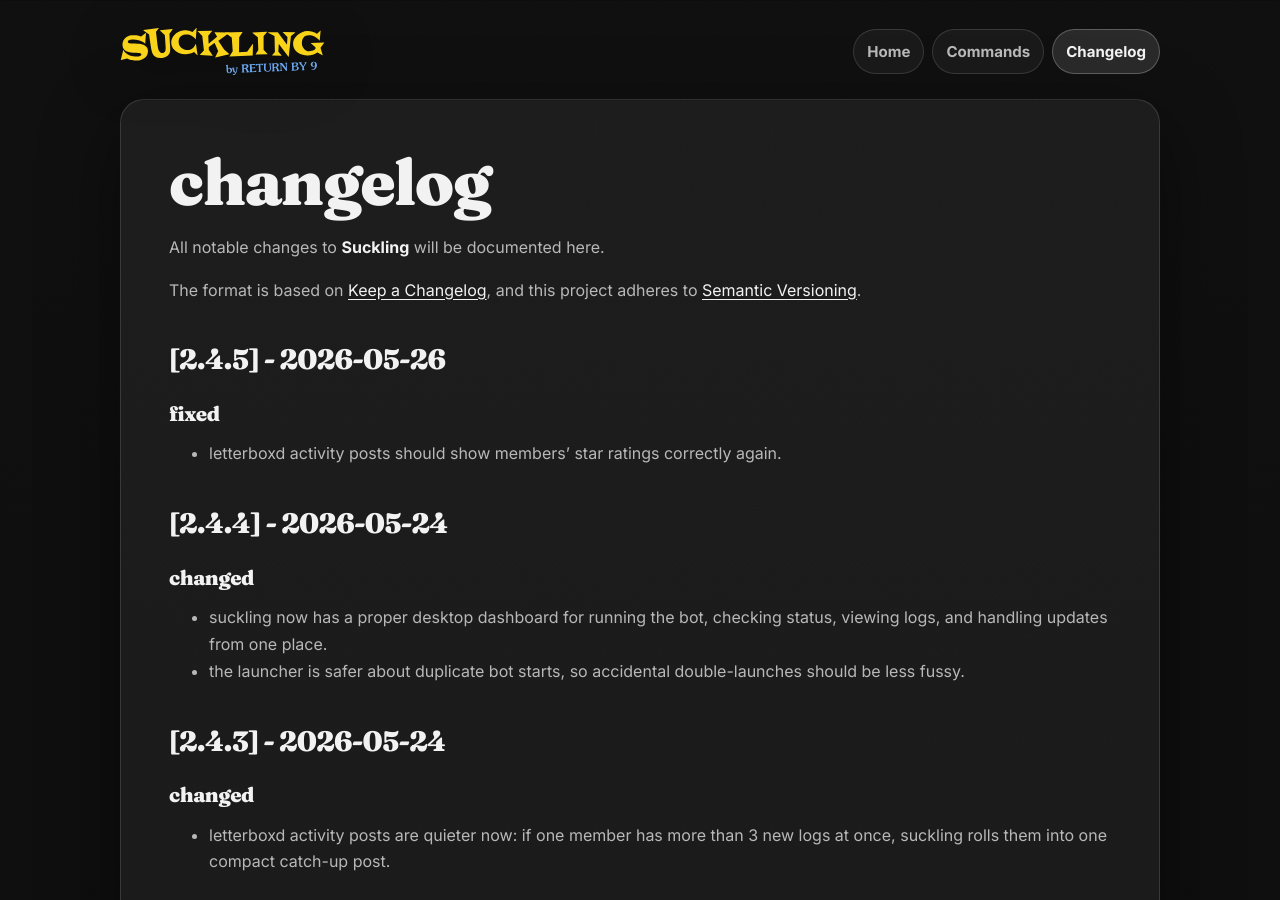
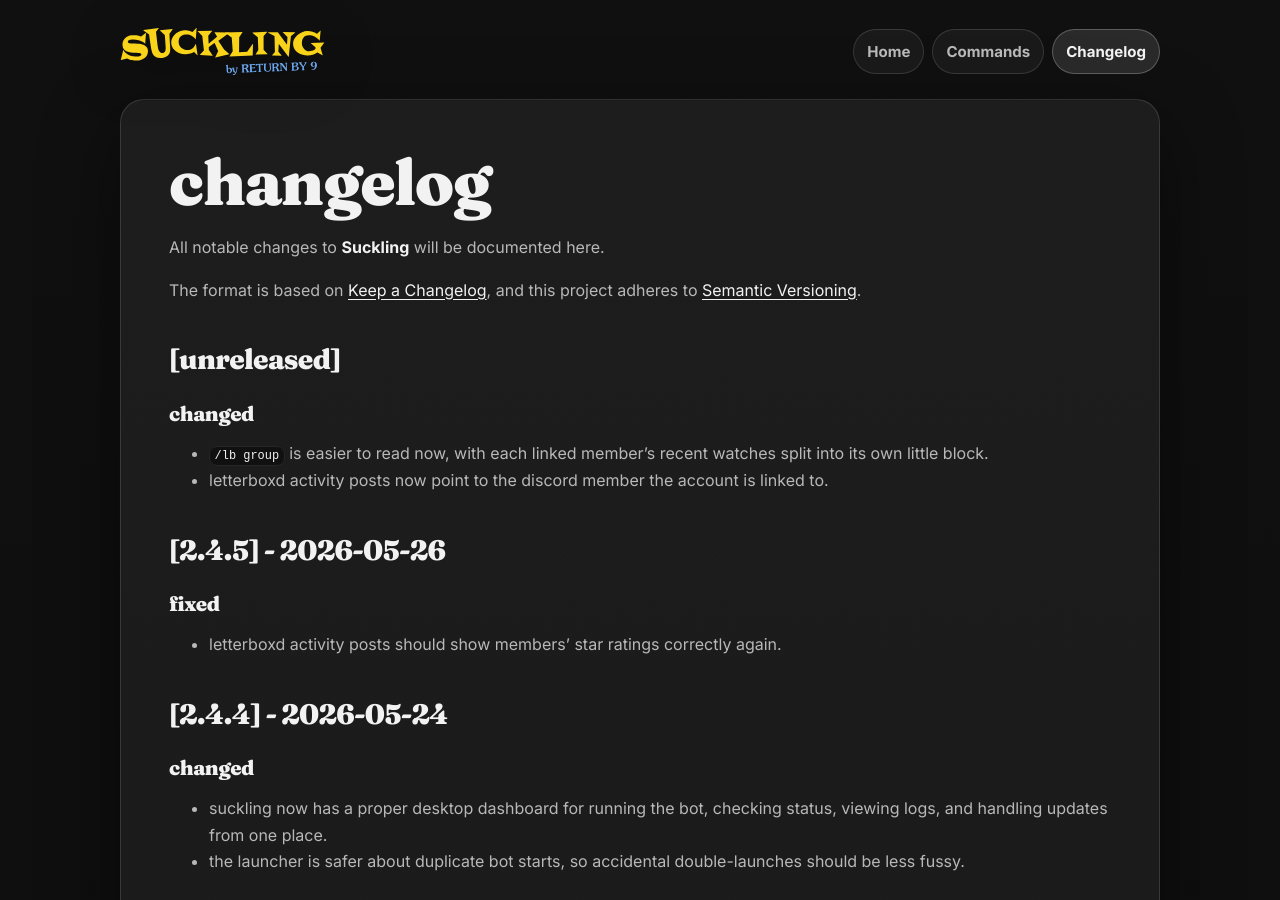
Before and after one commit to rupertosandez/sucklingsite, a Jekyll site: the page built from CHANGELOG.md, in a window 1280 px wide and 900 px high. Built offline with Jekyll 4.4.1, drawn with Linux system fonts in a browser that asks for light colours.

Commit message:
Update Letterboxd hotfix notes

```diff
--- a/COMMANDS.md
+++ b/COMMANDS.md
@@ -226,7 +226,7 @@ browse a letterboxd watchlist. includes:
 - **import all** - adds the watchlist to your personal bot watchlist
 
 ### `/lb group`
-shows recent diary activity from linked members.
+shows recent diary activity from linked members, grouped by member so it's easier to skim.
 
 linked accounts may also appear in the server's letterboxd activity channel if admins have enabled it.
 
```
Also changed, not shown: CHANGELOG.md.
